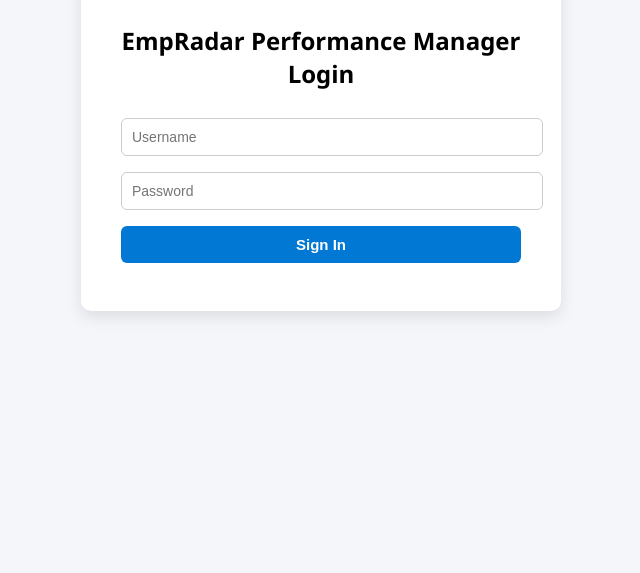
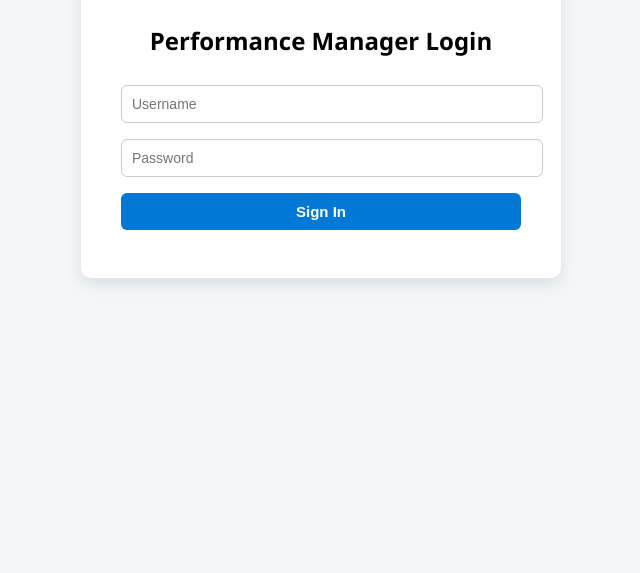
Before and after one commit to McThotho/empradar-frontend, a plain HTML site: page index.html in a window 1280 px wide. Shown: the part 227-800 px from the top of the page, without its empty margins (319-959 px from the left). Drawn offline with Linux system fonts and the light colour scheme.

Commit message:
Update login title text

```diff
--- a/index.html
+++ b/index.html
@@ -9,7 +9,7 @@
   <!-- LOGIN SECTION -->
   <div id="loginSection" class="tab active">
     <img src="Logo.png" alt="Villa Hakatha Logo" />
-    <h2>EmpRadar Performance Manager Login</h2>
+    <h2>Performance Manager Login</h2>
     <form id="loginForm">
       <input type="text" name="username" placeholder="Username" required />
       <input type="password" name="password" placeholder="Password" required />
```
